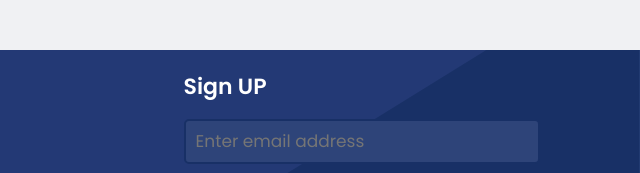
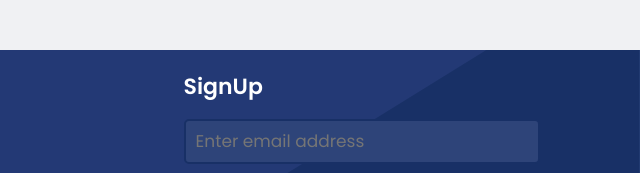
Before and after one commit to jobenekubo/jobenmajubersama, a plain HTML site: page index.html in a window 1280 px wide. Shown: the part 3121-3294 px from the top of the page, 640-1280 px from the left. Drawn offline with nearby package versions, Linux system fonts and the light colour scheme.

Commit message:
Update index.html

```diff
--- a/index.html
+++ b/index.html
@@ -288,7 +288,7 @@
             <div><a href="#">coming soon</a></div>
           </div>
           <div class="right box">
-            <div class="topic">Sign UP</div>
+            <div class="topic">SignUp</div>
             <form action="#">
               <input type="text" placeholder="Enter email address">
               <input type="submit" name="" value="Send">
```
